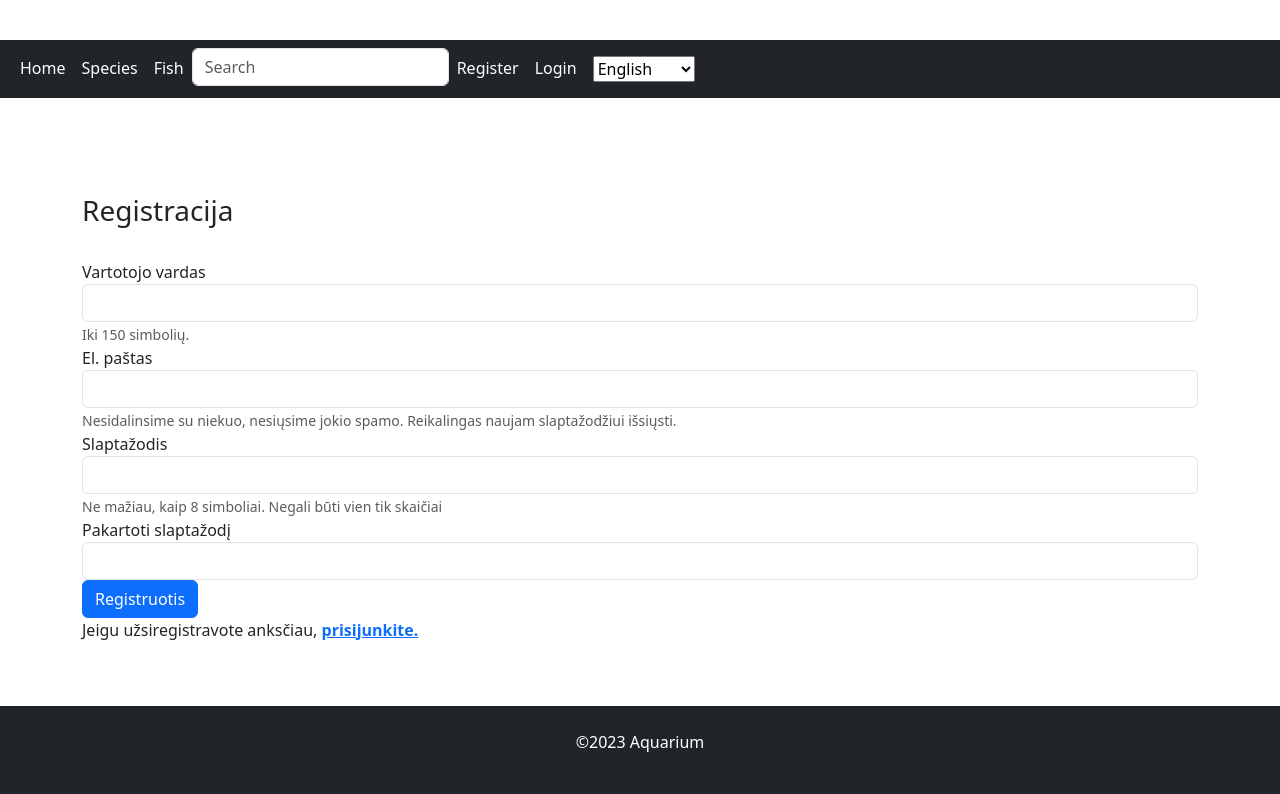
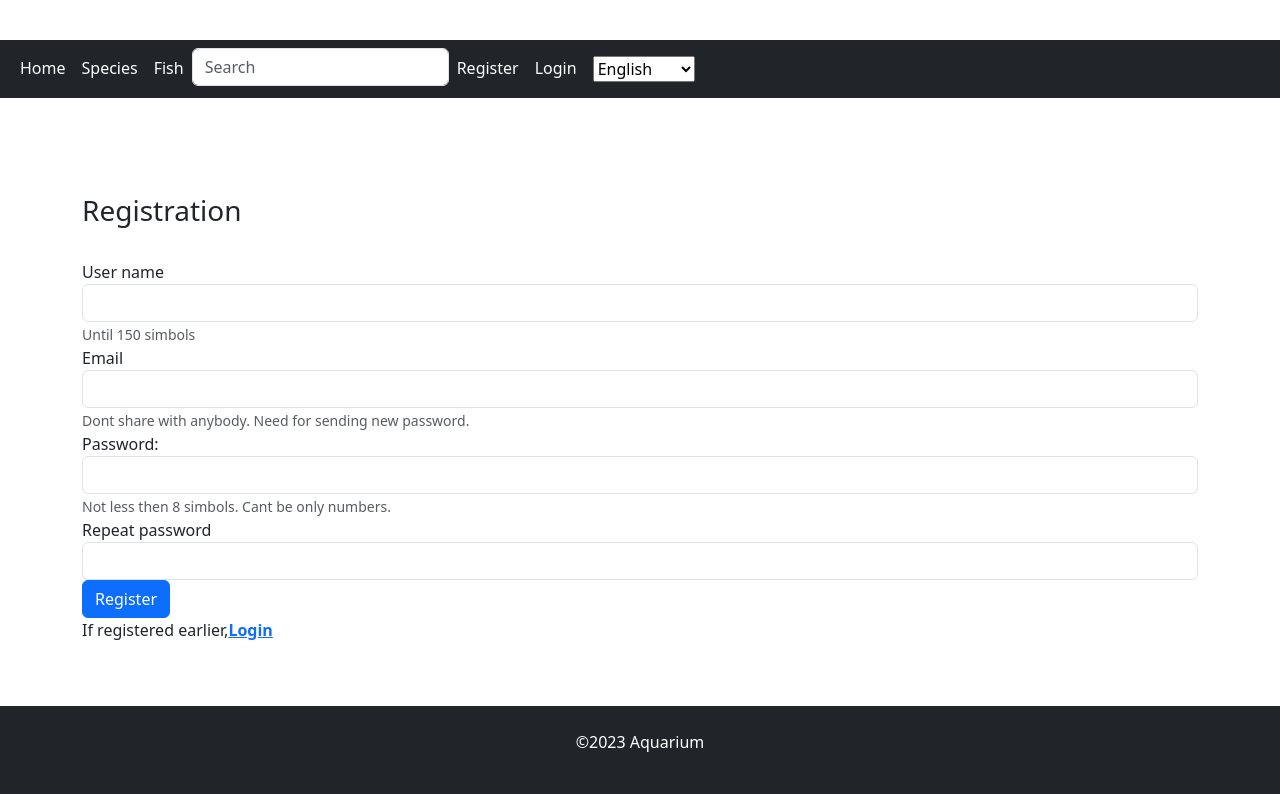
Before and after one commit to VytautasZ12/aquarium_project, a Django app: page /aquarium/register/ in a window 1280 px wide. Shown: the part 152-946 px from the top of the page. Run offline with Django 4.2, Linux system fonts and the light colour scheme.

Commit message:
Translated login.html, register.html, fish.html.

```diff
--- a/mysite/aquarium/templates/fish.html
+++ b/mysite/aquarium/templates/fish.html
@@ -30,7 +30,8 @@
     {% if review.reviewer == user %}
     <div>
         <a class="btn btn-secondary btn-sm mb-2" href="{% url 'review_edit' fish.id review.id %}">{% trans "Edit" %}</a>
-        <a class="btn btn-danger btn-sm mb-2" href="{% url 'review_delete' fish.id review.id %}">{% trans "Delete" %}</a>
+        <a class="btn btn-danger btn-sm mb-2" href="{% url 'review_delete' fish.id review.id %}">{% trans "Delete"
+            %}</a>
     </div>
     {% endif %}
     {% endfor %}
--- a/mysite/aquarium/templates/registration/register.html
+++ b/mysite/aquarium/templates/registration/register.html
@@ -1,37 +1,36 @@
 {% extends "base.html" %}
-
-{% block "title" %}Registracija{% endblock %}
+{% load i18n %}
+{% block "title" %}{% trans "Aquarium: Registration" %}{% endblock %}
 
 {% block "content" %}
 
 <div class="container register">
-    <h3>Registracija</h3><br/>
+    <h3>{% trans "Registration" %}</h3><br/>
     <form method="post">
         {% csrf_token %}
         <div class="form-group">
-            <label for="username">Vartotojo vardas</label>
+            <label for="username">{% trans "User name" %}</label>
             <input name="username" type="text" class="form-control" id="username" aria-describedby="usernameHelp">
-            <small id="usernameHelp" class="form-text text-muted">Iki 150 simbolių.</small>
+            <small id="usernameHelp" class="form-text text-muted">{% trans "Until 150 simbols" %}</small>
         </div>
         <div class="form-group">
-            <label for="exampleInputEmail1">El. paštas</label>
+            <label for="exampleInputEmail1">{% trans "Email" %}</label>
             <input name="email" type="email" class="form-control" id="exampleInputEmail1" aria-describedby="emailHelp">
-            <small id="emailHelp" class="form-text text-muted">Nesidalinsime su niekuo, nesiųsime jokio spamo.
-                Reikalingas naujam slaptažodžiui išsiųsti. </small>
+            <small id="emailHelp" class="form-text text-muted">{% trans "Dont share with anybody." %}
+                {% trans "Need for sending new password." %} </small>
         </div>
         <div class="form-group">
-            <label for="password">Slaptažodis</label>
+            <label for="password">{% trans "Password:" %}</label>
             <input name="password" type="password" class="form-control" id="password" aria-describedby="pwdHelp">
-            <small id="pwdHelp" class="form-text text-muted">Ne mažiau, kaip 8 simboliai. Negali būti vien tik
-                skaičiai</small>
+            <small id="pwdHelp" class="form-text text-muted">{% trans "Not less then 8 simbols. Cant be only numbers." %}</small>
         </div>
         <div class="form-group">
-            <label for="password2">Pakartoti slaptažodį</label>
+            <label for="password2">{% trans "Repeat password" %}</label>
             <input name="password2" type="password" class="form-control" id="password2" aria-describedby="pwd2Help">
         </div>
-        <button type="submit" class="btn btn-primary register-button">Registruotis</button>
+        <button type="submit" class="btn btn-primary register-button">{% trans "Register" %}</button>
     </form>
-    <p>Jeigu užsiregistravote anksčiau, <a href="{% url 'login' %}"><strong>prisijunkite.</strong></a></p>
+    <p>{% trans "If registered earlier," %}<a href="{% url 'login' %}"><strong>{% trans "Login" %}</strong></a></p>
 </div>
 
 {% endblock %}
```
Also changed, not shown: mysite/aquarium/templates/registration/login.html (+7 -7 lines), mysite/aquarium/locale/lt/LC_MESSAGES/django.po, 1 other file.
